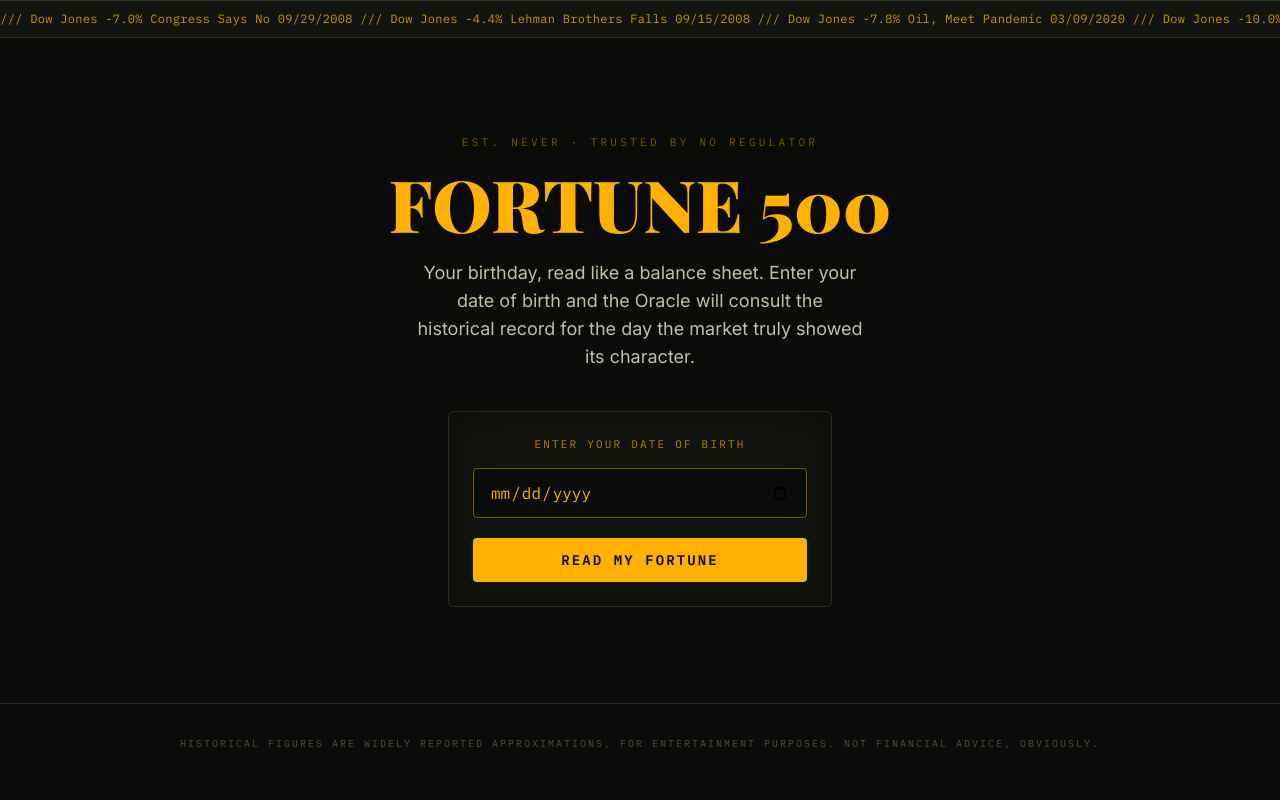
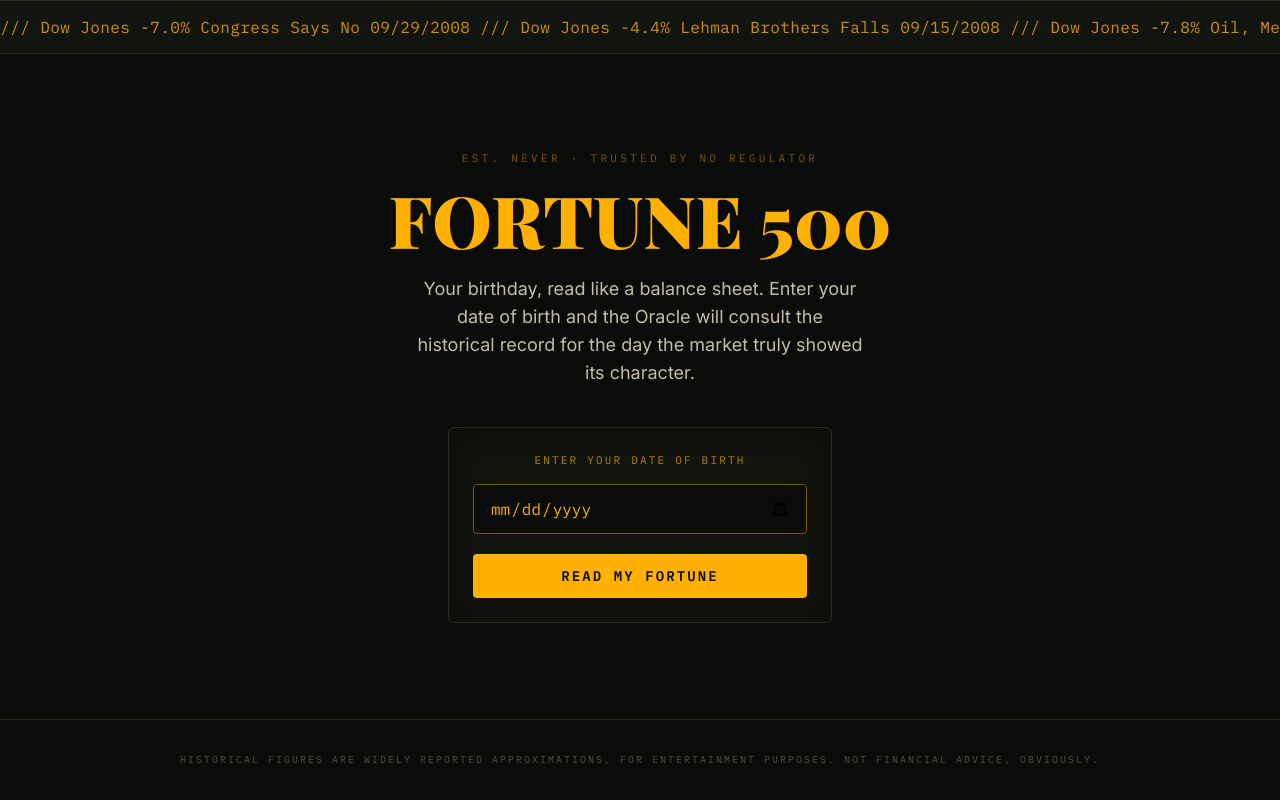
Before and after one commit to Fintegrate-Community/Fortune-500, a Next.js app: page / in a window 1280 px wide. Built offline with nearby package versions, Linux system fonts and the light colour scheme.

Commit message:
Update TickerTape.tsx

```diff
--- a/components/TickerTape.tsx
+++ b/components/TickerTape.tsx
@@ -11,8 +11,8 @@
   const line = entries.join("     ///     ") + "     ///     ";
 
   return (
-    <div className="w-full overflow-hidden border-y border-terminal-line bg-terminal-panel py-2.5">
-      <div className="ticker-track flex w-max whitespace-nowrap font-mono text-[11px] tracking-wide text-amber/80 sm:text-xs">
+    <div className="w-full overflow-hidden border-y border-terminal-line bg-terminal-panel py-3.5">
+      <div className="ticker-track flex w-max whitespace-nowrap font-mono text-sm tracking-wide text-amber/80 sm:text-base">
         <span className="pr-0">{line}</span>
         <span aria-hidden="true">{line}</span>
       </div>
```
